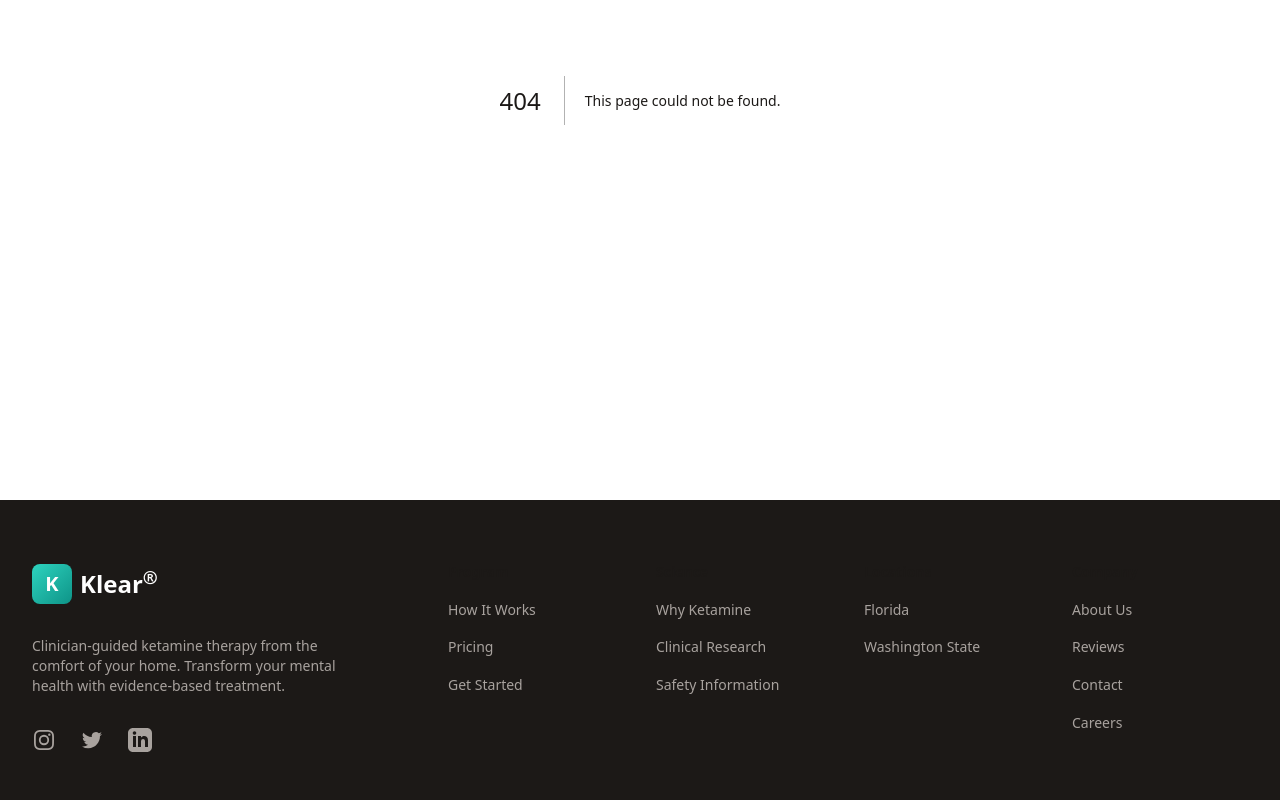
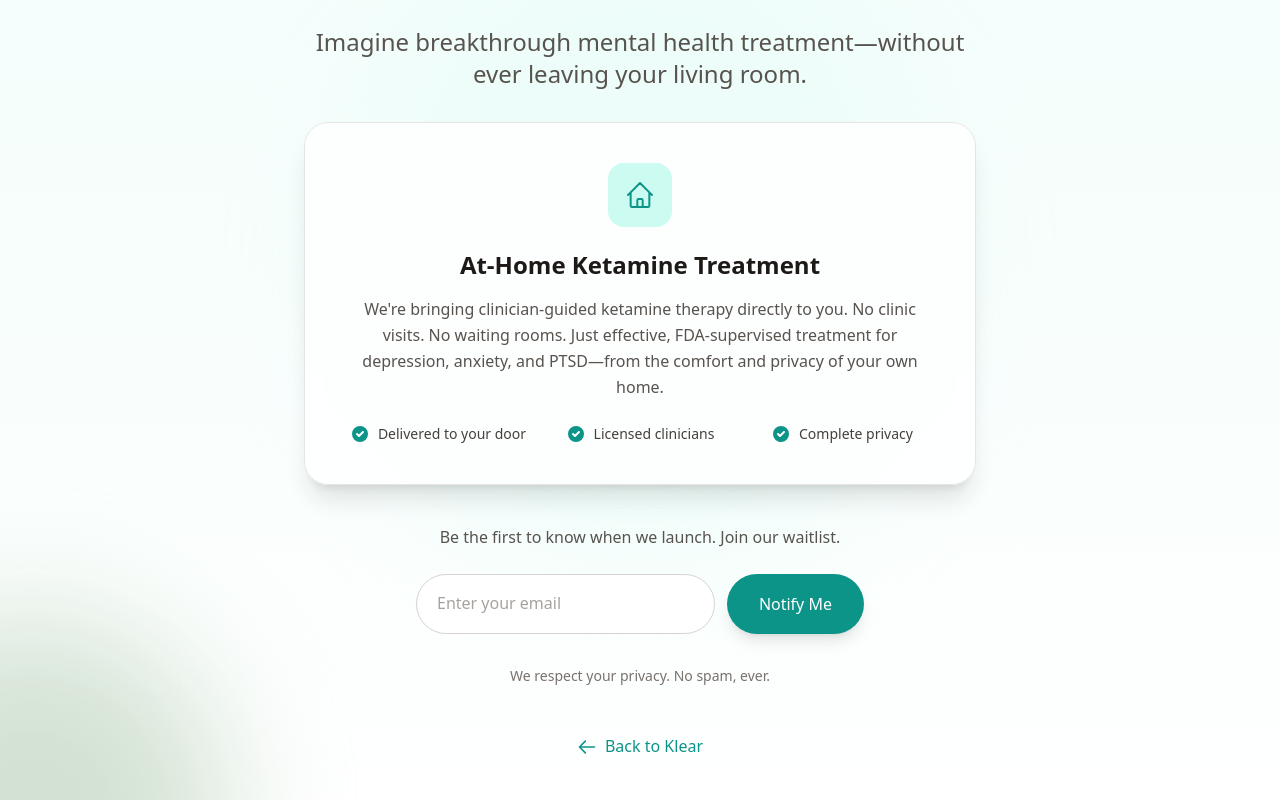
Before and after one commit to the-practice/klear, a Next.js app: page /coming-soon in a window 1280 px wide. Before the commit this address had no page. Shown: the part 300-1100 px from the top of the page. Built offline with nearby package versions, Linux system fonts and the light colour scheme.

Commit message:
coming soon page

```diff
--- /dev/null
+++ b/src/app/coming-soon/page.tsx
@@ -0,0 +1,122 @@
+import { Metadata } from "next";
+import Link from "next/link";
+
+export const metadata: Metadata = {
+  title: "Coming Soon | At-Home Ketamine Treatment",
+  description:
+    "Something transformative is on its way. Clinician-guided ketamine therapy, delivered to your doorstep. Join the waitlist for at-home mental health treatment.",
+};
+
+export default function ComingSoonPage() {
+  return (
+    <main className="min-h-screen gradient-hero flex items-center justify-center relative overflow-hidden">
+      {/* Decorative elements */}
+      <div className="absolute inset-0 overflow-hidden pointer-events-none">
+        <div className="absolute -top-40 -right-40 w-80 h-80 rounded-full bg-[var(--klear-primary-200)] opacity-30 blur-3xl animate-pulse-slow"></div>
+        <div className="absolute -bottom-40 -left-40 w-96 h-96 rounded-full bg-[var(--klear-secondary-200)] opacity-30 blur-3xl animate-pulse-slow"></div>
+        <div className="absolute top-1/2 left-1/2 -translate-x-1/2 -translate-y-1/2 w-[600px] h-[600px] rounded-full bg-[var(--klear-primary-100)] opacity-20 blur-3xl"></div>
+      </div>
+
+      <div className="relative z-10 max-w-4xl mx-auto px-4 sm:px-6 lg:px-8 py-20 text-center">
+        {/* Badge */}
+        <div className="inline-flex items-center gap-2 px-4 py-2 rounded-full bg-[var(--klear-primary-50)] border border-[var(--klear-primary-200)] mb-8 animate-fade-in">
+          <span className="w-2 h-2 rounded-full bg-[var(--klear-primary-500)] animate-pulse-slow"></span>
+          <span className="text-sm font-medium text-[var(--klear-primary-700)]">
+            Coming Soon
+          </span>
+        </div>
+
+        {/* Main Headline */}
+        <h1 className="text-4xl sm:text-5xl lg:text-6xl font-bold tracking-tight text-[var(--klear-neutral-900)] mb-6 animate-fade-in-up">
+          Healing is about to get a
+          <span className="text-gradient block mt-2">whole lot closer to home</span>
+        </h1>
+
+        {/* Subheadline */}
+        <p className="text-xl sm:text-2xl text-[var(--klear-neutral-600)] max-w-2xl mx-auto mb-8 animate-fade-in-up animate-delay-100">
+          Imagine breakthrough mental health treatment—without ever leaving your living room.
+        </p>
+
+        {/* Teaser Copy */}
+        <div className="bg-white/80 backdrop-blur-sm rounded-3xl p-8 sm:p-10 shadow-xl border border-[var(--klear-neutral-200)] max-w-2xl mx-auto mb-10 animate-fade-in-up animate-delay-200">
+          <div className="flex items-center justify-center mb-6">
+            <div className="w-16 h-16 rounded-2xl bg-[var(--klear-primary-100)] flex items-center justify-center">
+              <svg className="w-8 h-8 text-[var(--klear-primary-600)]" fill="none" viewBox="0 0 24 24" stroke="currentColor">
+                <path strokeLinecap="round" strokeLinejoin="round" strokeWidth={1.5} d="M3 12l2-2m0 0l7-7 7 7M5 10v10a1 1 0 001 1h3m10-11l2 2m-2-2v10a1 1 0 01-1 1h-3m-6 0a1 1 0 001-1v-4a1 1 0 011-1h2a1 1 0 011 1v4a1 1 0 001 1m-6 0h6" />
+              </svg>
+            </div>
+          </div>
+
+          <h2 className="text-2xl font-semibold text-[var(--klear-neutral-900)] mb-4">
+            At-Home Ketamine Treatment
+          </h2>
+
+          <p className="text-[var(--klear-neutral-600)] leading-relaxed mb-6">
+            We're bringing clinician-guided ketamine therapy directly to you. No clinic visits.
+            No waiting rooms. Just effective, FDA-supervised treatment for depression, anxiety,
+            and PTSD—from the comfort and privacy of your own home.
+          </p>
+
+          <div className="grid sm:grid-cols-3 gap-4 text-sm">
+            <div className="flex items-center justify-center gap-2 text-[var(--klear-neutral-700)]">
+              <svg className="w-5 h-5 text-[var(--klear-primary-600)]" fill="currentColor" viewBox="0 0 20 20">
+                <path fillRule="evenodd" d="M10 18a8 8 0 100-16 8 8 0 000 16zm3.707-9.293a1 1 0 00-1.414-1.414L9 10.586 7.707 9.293a1 1 0 00-1.414 1.414l2 2a1 1 0 001.414 0l4-4z" clipRule="evenodd" />
+              </svg>
+              <span>Delivered to your door</span>
+            </div>
+            <div className="flex items-center justify-center gap-2 text-[var(--klear-neutral-700)]">
+              <svg className="w-5 h-5 text-[var(--klear-primary-600)]" fill="currentColor" viewBox="0 0 20 20">
+                <path fillRule="evenodd" d="M10 18a8 8 0 100-16 8 8 0 000 16zm3.707-9.293a1 1 0 00-1.414-1.414L9 10.586 7.707 9.293a1 1 0 00-1.414 1.414l2 2a1 1 0 001.414 0l4-4z" clipRule="evenodd" />
+              </svg>
+              <span>Licensed clinicians</span>
+            </div>
+            <div className="flex items-center justify-center gap-2 text-[var(--klear-neutral-700)]">
+              <svg className="w-5 h-5 text-[var(--klear-primary-600)]" fill="currentColor" viewBox="0 0 20 20">
+                <path fillRule="evenodd" d="M10 18a8 8 0 100-16 8 8 0 000 16zm3.707-9.293a1 1 0 00-1.414-1.414L9 10.586 7.707 9.293a1 1 0 00-1.414 1.414l2 2a1 1 0 001.414 0l4-4z" clipRule="evenodd" />
+              </svg>
+              <span>Complete privacy</span>
+            </div>
+          </div>
+        </div>
+
+        {/* Email Signup Teaser */}
+        <div className="animate-fade-in-up animate-delay-300">
+          <p className="text-[var(--klear-neutral-600)] mb-6">
+            Be the first to know when we launch. Join our waitlist.
+          </p>
+
+          <form className="flex flex-col sm:flex-row gap-3 max-w-md mx-auto mb-8">
+            <input
+              type="email"
+              placeholder="Enter your email"
+              className="flex-1 px-5 py-4 rounded-full border border-[var(--klear-neutral-300)] bg-white focus:outline-none focus:ring-2 focus:ring-[var(--klear-primary-500)] focus:border-transparent text-[var(--klear-neutral-900)] placeholder:text-[var(--klear-neutral-400)]"
+            />
+            <button
+              type="submit"
+              className="px-8 py-4 text-base font-medium text-white bg-[var(--klear-primary-600)] hover:bg-[var(--klear-primary-700)] rounded-full shadow-lg shadow-[var(--klear-primary-600)]/25 transition-all hover:shadow-xl hover:shadow-[var(--klear-primary-600)]/30 hover:-translate-y-0.5"
+            >
+              Notify Me
+            </button>
+          </form>
+
+          <p className="text-sm text-[var(--klear-neutral-500)]">
+            We respect your privacy. No spam, ever.
+          </p>
+        </div>
+
+        {/* Back to Home Link */}
+        <div className="mt-12 animate-fade-in-up animate-delay-400">
+          <Link
+            href="/"
+            className="inline-flex items-center text-[var(--klear-primary-600)] hover:text-[var(--klear-primary-700)] font-medium transition-colors"
+          >
+            <svg className="w-5 h-5 mr-2" fill="none" viewBox="0 0 24 24" stroke="currentColor">
+              <path strokeLinecap="round" strokeLinejoin="round" strokeWidth={2} d="M10 19l-7-7m0 0l7-7m-7 7h18" />
+            </svg>
+            Back to Klear
+          </Link>
+        </div>
+      </div>
+    </main>
+  );
+}
```
